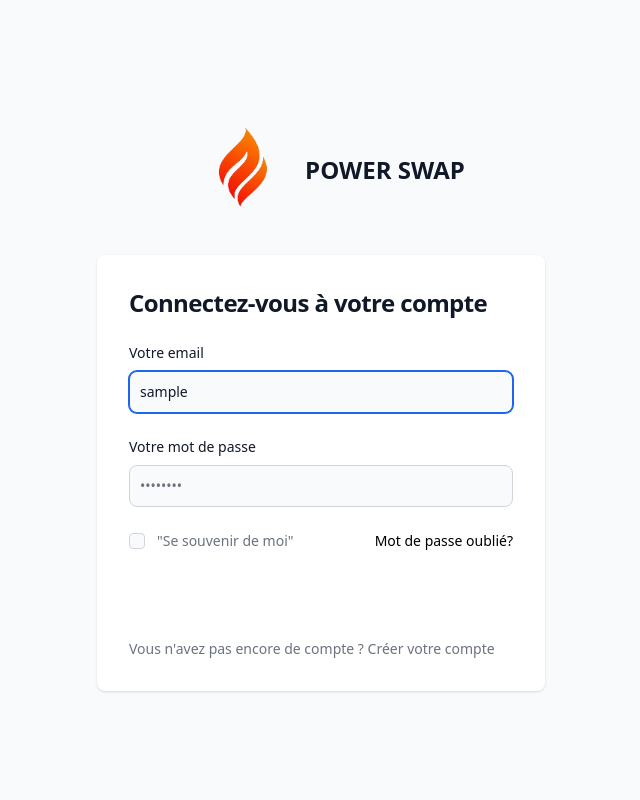
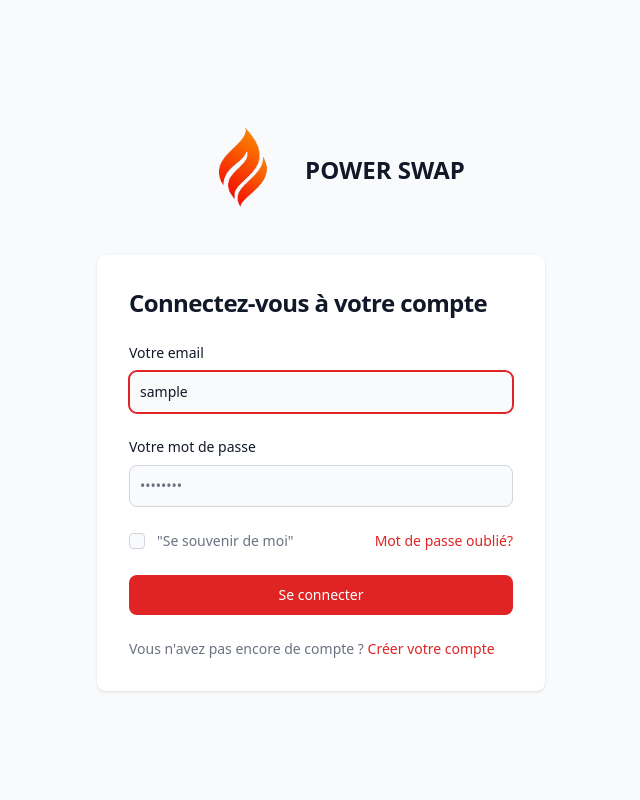
Before and after one commit to TheDeadliners/24hWebCup, a Symfony app: template templates/security/login.html.twig in a window 1280 px wide. Shown: the whole page, without its empty margins (319-959 px from the left). Run offline with Twig, Linux system fonts and the light colour scheme; the template is opened without the code that fills it: most values are stand-ins (such as "Sample title", 1, 10 or a date in 2020); style sheets or scripts are compiled from the project's sources; some libraries are stand-ins or nearby versions.

Commit message:
Fix : Couleurs Ok

```diff
--- a/templates/security/login.html.twig
+++ b/templates/security/login.html.twig
@@ -38,29 +38,29 @@
                     <form class="space-y-4 md:space-y-6" action="#">
                         <div>
                             <label for="email" class="block mb-2 text-sm font-medium text-gray-900 dark:text-white">Votre email</label>
-                            <input type="email" id="email" value="{{ last_username }}" name="email" id="inputEmail" class="bg-gray-50 border border-gray-300 text-gray-900 sm:text-sm rounded-lg focus:ringprimary-600 focus:borderprimary-600 block w-full p-2.5 dark:bg-gray-700 dark:border-gray-600 dark:placeholder-gray-400 dark:text-white dark:focus:ring-blue-500 dark:focus:border-blue-500" autocomplete="email" required autofocus>
+                            <input type="email" id="email" value="{{ last_username }}" name="email" id="inputEmail" class="bg-gray-50 border border-gray-300 text-gray-900 sm:text-sm rounded-lg focus:ring-primary-600 focus:border-primary-600 block w-full p-2.5 dark:bg-gray-700 dark:border-gray-600 dark:placeholder-gray-400 dark:text-white dark:focus:ring-blue-500 dark:focus:border-blue-500" autocomplete="email" required autofocus>
 
                         </div>
                         <div>
                             <label for="password" class="block mb-2 text-sm font-medium text-gray-900 dark:text-white">Votre mot de passe</label>
-                            <input type="password" autocomplete="current-password" name="password" id="password" placeholder="••••••••" class="bg-gray-50 border border-gray-300 text-gray-900 sm:text-sm rounded-lg focus:ringprimary-600 focus:borderprimary-600 block w-full p-2.5 dark:bg-gray-700 dark:border-gray-600 dark:placeholder-gray-400 dark:text-white dark:focus:ring-blue-500 dark:focus:border-blue-500" required="">
+                            <input type="password" autocomplete="current-password" name="password" id="password" placeholder="••••••••" class="bg-gray-50 border border-gray-300 text-gray-900 sm:text-sm rounded-lg focus:ring-primary-600 focus:border-primary-600 block w-full p-2.5 dark:bg-gray-700 dark:border-gray-600 dark:placeholder-gray-400 dark:text-white dark:focus:ring-blue-500 dark:focus:border-blue-500" required="">
                         </div>
                         <input type="hidden" name="_csrf_token"
                                value="{{ csrf_token('authenticate') }}">
                         <div class="flex items-center justify-between">
                             <div class="flex items-start">
                                 <div class="flex items-center h-5">
-                                    <input id="remember" name="_remember_me" aria-describedby="remember" type="checkbox" class="w-4 h-4 border border-gray-300 rounded bg-gray-50 focus:ring-3 focus:ringprimary-300 dark:bg-gray-700 dark:border-gray-600 dark:focus:ringprimary-600 dark:ring-offset-gray-800">
+                                    <input id="remember" name="_remember_me" aria-describedby="remember" type="checkbox" class="w-4 h-4 border border-gray-300 rounded bg-gray-50 focus:ring-3 focus:ring-primary-300 dark:bg-gray-700 dark:border-gray-600 dark:focus:ring-primary-600 dark:ring-offset-gray-800">
                                 </div>
                                 <div class="ml-3 text-sm">
                                     <label for="remember" class="text-gray-500 dark:text-gray-300">"Se souvenir de moi"</label>
                                 </div>
                             </div>
-                            <a href="#" class="text-sm font-medium textprimary-600 hover:underline dark:textprimary-500">Mot de passe oublié?</a>
+                            <a href="#" class="text-sm font-medium text-primary-600 hover:underline dark:text-primary-500">Mot de passe oublié?</a>
                         </div>
-                        <button type="submit" class="w-full text-white bgprimary-600 hover:bgprimary-700 focus:ring-4 focus:outline-none focus:ringprimary-300 font-medium rounded-lg text-sm px-5 py-2.5 text-center dark:bgprimary-600 dark:hover:bgprimary-700 dark:focus:ringprimary-800">Se connecter</button>
+                        <button type="submit" class="w-full text-white bg-primary-600 hover:bg-primary-700 focus:ring-4 focus:outline-none focus:ring-primary-300 font-medium rounded-lg text-sm px-5 py-2.5 text-center dark:bg-primary-600 dark:hover:bg-primary-700 dark:focus:ring-primary-800">Se connecter</button>
                         <p class="text-sm font-light text-gray-500 dark:text-gray-400">
-                            Vous n'avez pas encore de compte ? <a href="{{ path('app_user_new') }}" class="font-medium textprimary-600 hover:underline dark:textprimary-500">Créer votre compte</a>
+                            Vous n'avez pas encore de compte ? <a href="{{ path('app_user_new') }}" class="font-medium text-primary-600 hover:underline dark:text-primary-500">Créer votre compte</a>
                         </p>
                     </form>
                 </div>
```
